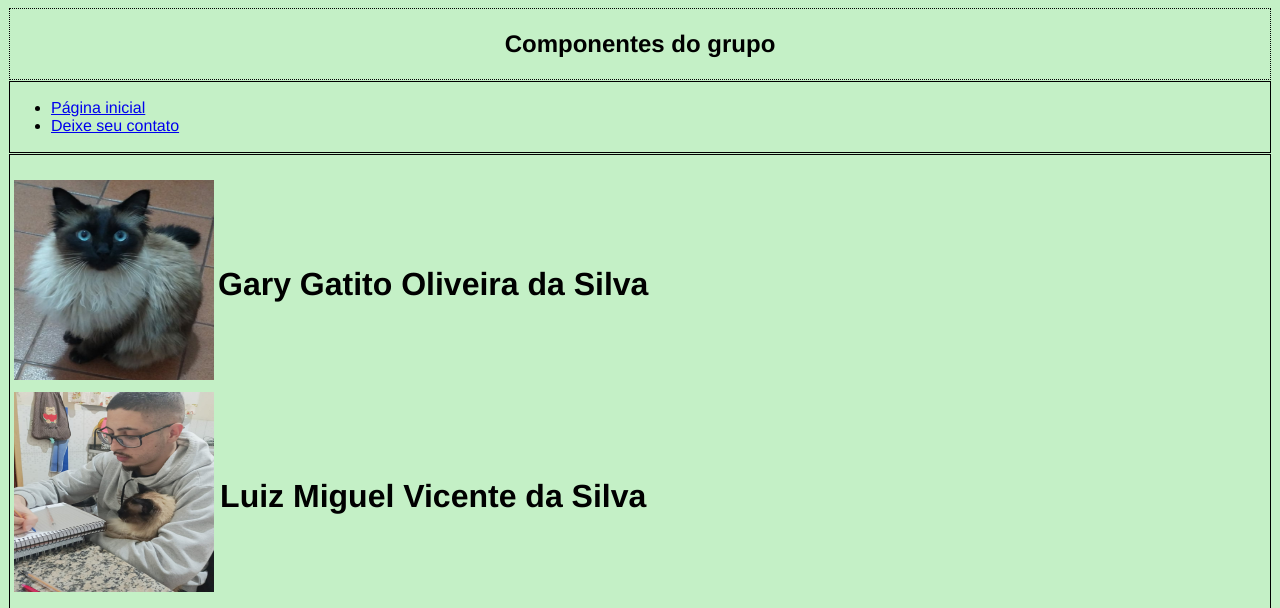
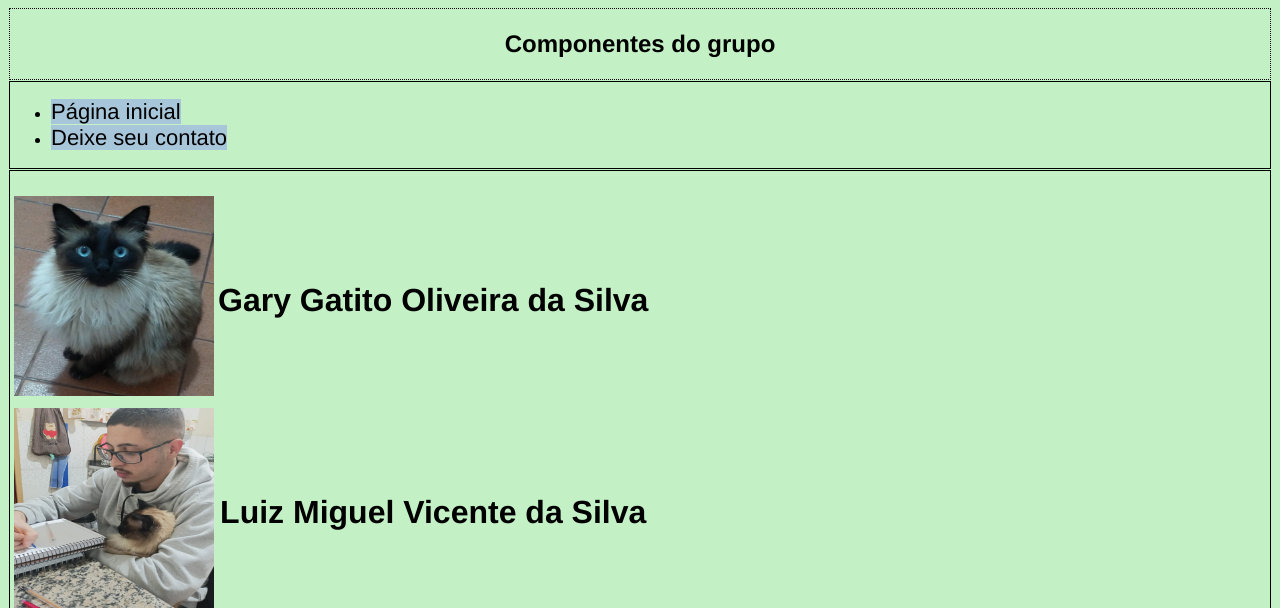
Before and after one commit to LuizMiguelVS/LuizMiguelVS.github.io, a plain HTML site: page Trabalho1/Galeria.html in a window 1280 px wide. Shown: the top 608 px of the page. Drawn offline with Linux system fonts and the light colour scheme.

Commit message:
Galeria.html

```diff
--- a/Trabalho1/Galeria.html
+++ b/Trabalho1/Galeria.html
@@ -16,8 +16,8 @@
             <div>
                 <nav>
                     <ul>
-                        <li><a href="index.html">Página inicial</a></li>
-                        <li><a href="Contato.html">Deixe seu contato</a></li>
+                        <li><a class="botoes" href="index.html">Página inicial</a></li>
+                        <li><a class="botoes" href="Contato.html">Deixe seu contato</a></li>
                     </ul>
                 </nav>
             </div>
```
